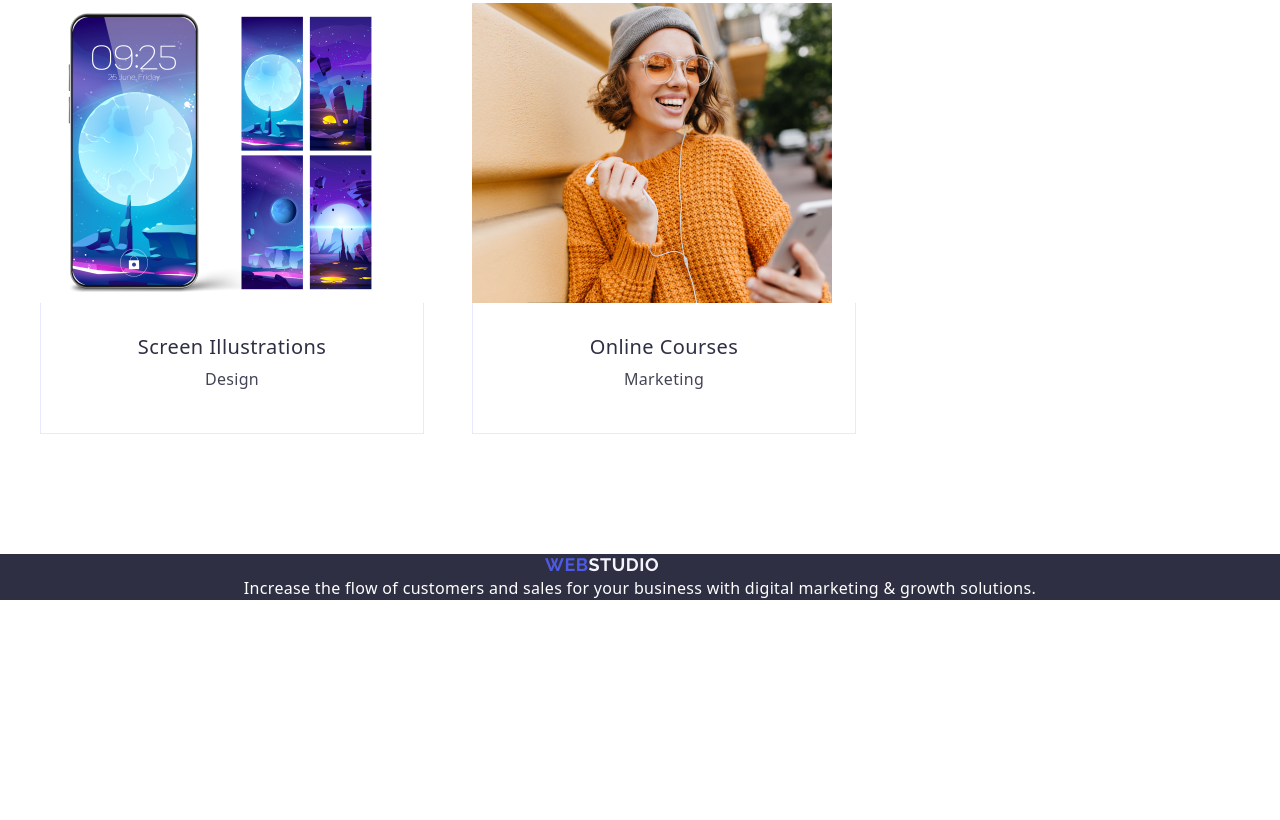
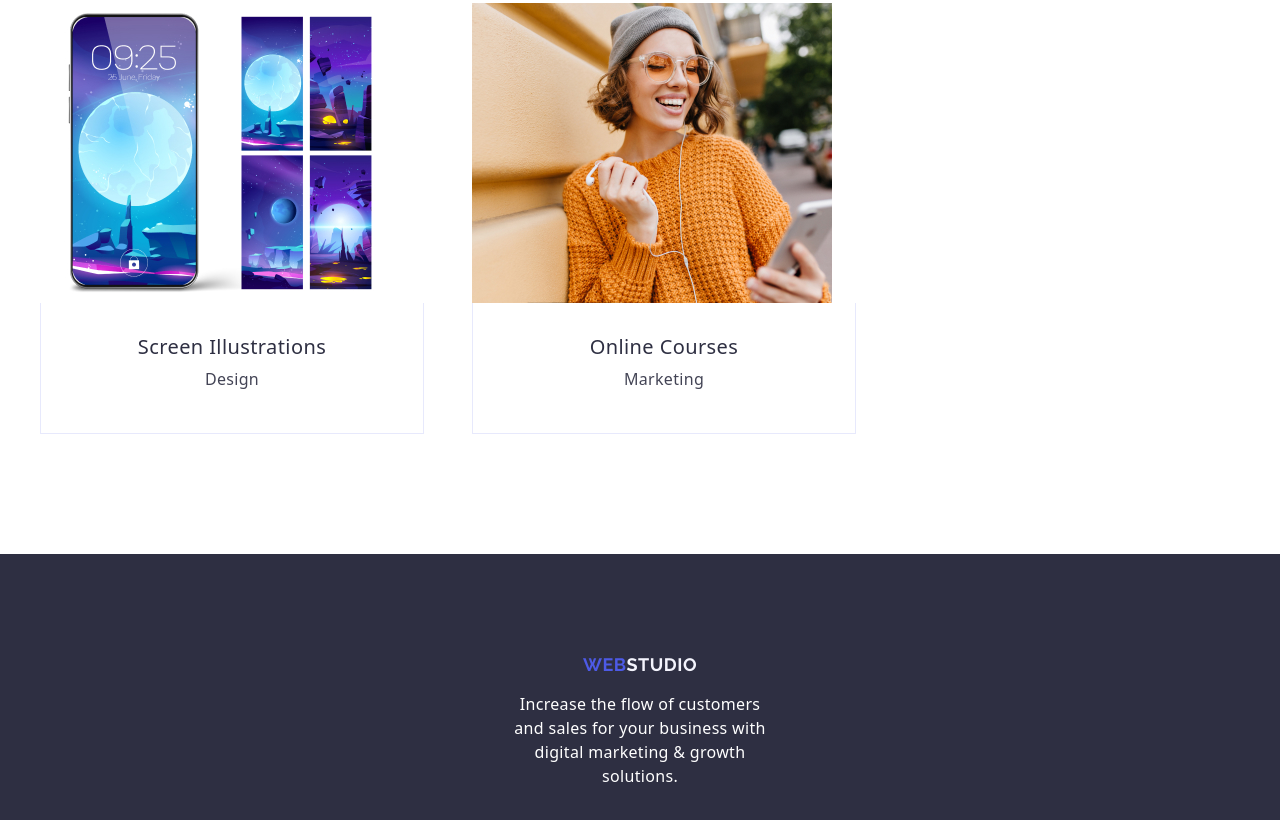
Before and after one commit to markiianantoniak/goit-markup-hw-03, a plain HTML site: page index.html in a window 1280 px wide. Shown: the part 2829-3649 px from the top of the page. Before the commit the page ends 3439 px from the top, so only its background shows below. Drawn offline with nearby package versions, Linux system fonts and the light colour scheme.

Commit message:
Footer fixes

```diff
--- a/css/style.css
+++ b/css/style.css
@@ -325,12 +325,19 @@ body {
 
 /* FOOTER */
 
-footer {
+.footer {
   background-color: #2e2f42;
   text-align: center;
+  padding: 100px 0;
 }
 
-footer .logo {
+.container {
+  width: 100%;
+  max-width: 1200px;
+  margin: 0 auto;
+}
+
+.footer_logo {
   font-family: "Raleway", sans-serif;
   font-weight: 700;
   font-size: 18px;
@@ -339,17 +346,21 @@ footer .logo {
   text-transform: uppercase;
   color: #4d5ae5;
   text-decoration: none;
+  display: inline-block;
+  margin-bottom: 16px;
 }
 
-footer .logo span {
+.footer_span {
   color: #f4f4fd;
 }
 
-footer p {
+.footer_paragraph {
   font-size: 16px;
   line-height: 1.5;
   letter-spacing: 0.02em;
   color: #ffffff;
+  max-width: 264px;
+  margin: 0 auto;
 }
 
 * {
--- a/index.html
+++ b/index.html
@@ -228,13 +228,15 @@
       </section>
     </main>
     <footer class="footer">
-      <a href="./index.html" class="logo">
-        Web<span class="footer-span">Studio</span>
-      </a>
-      <p class="footer-paragraph">
-        Increase the flow of customers and sales for your business with digital
-        marketing & growth solutions.
-      </p>
+      <div class="container">
+        <a href="./index.html" class="footer_logo">
+          Web<span class="footer_span">Studio</span>
+        </a>
+        <p class="footer_paragraph">
+          Increase the flow of customers and sales for your business with
+          digital marketing & growth solutions.
+        </p>
+      </div>
     </footer>
   </body>
 </html>
```
